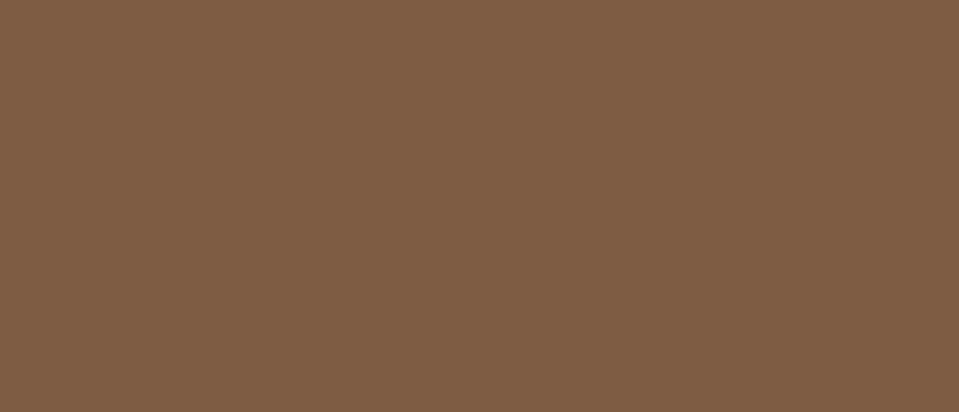
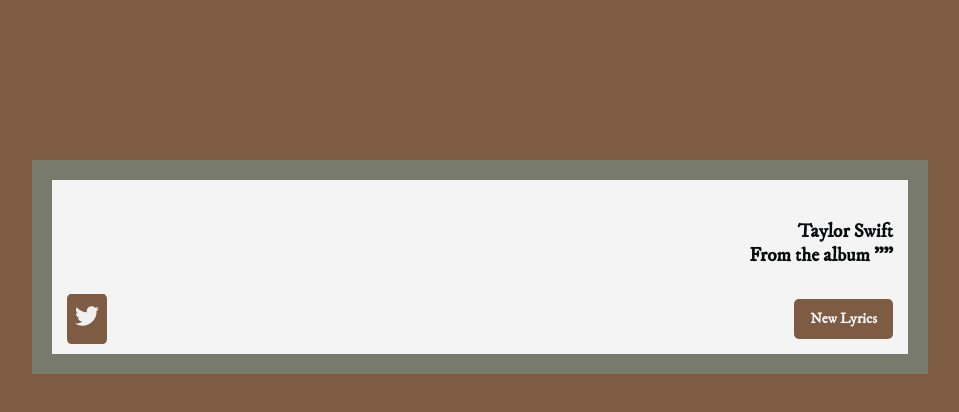
Before and after one commit to christiancvillaruz/random_lyrics, a React (Create React App) app: page / in a window 1280 px wide. Shown: the top 412 px of the page, without its empty margins (160-1119 px from the left). Built offline with nearby package versions, Linux system fonts and the light colour scheme; no server answers.

Commit message:
modified app js

```diff
--- a/src/App.js
+++ b/src/App.js
@@ -1,10 +1,12 @@
 import './App.css';
+import Quotes from './components/Quotes';
+/* import { FontAwesomeIcon } from '@fortawesome/react-fontawesome';
+import { faTwitter } from '@fortawesome/free-brands-svg-icons'; */
 
 function App() {
   return (
     <div className="App">
-      <h1></h1>
-
+      <h1><Quotes /></h1>
     </div>
   );
 }
```
